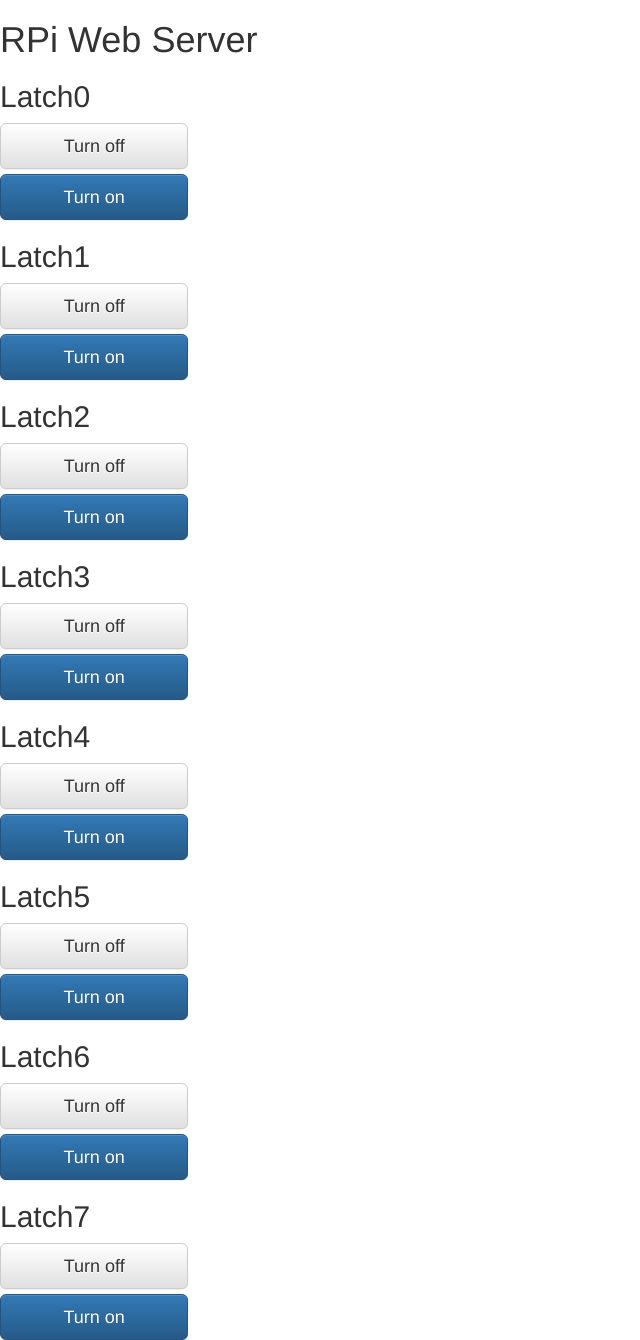
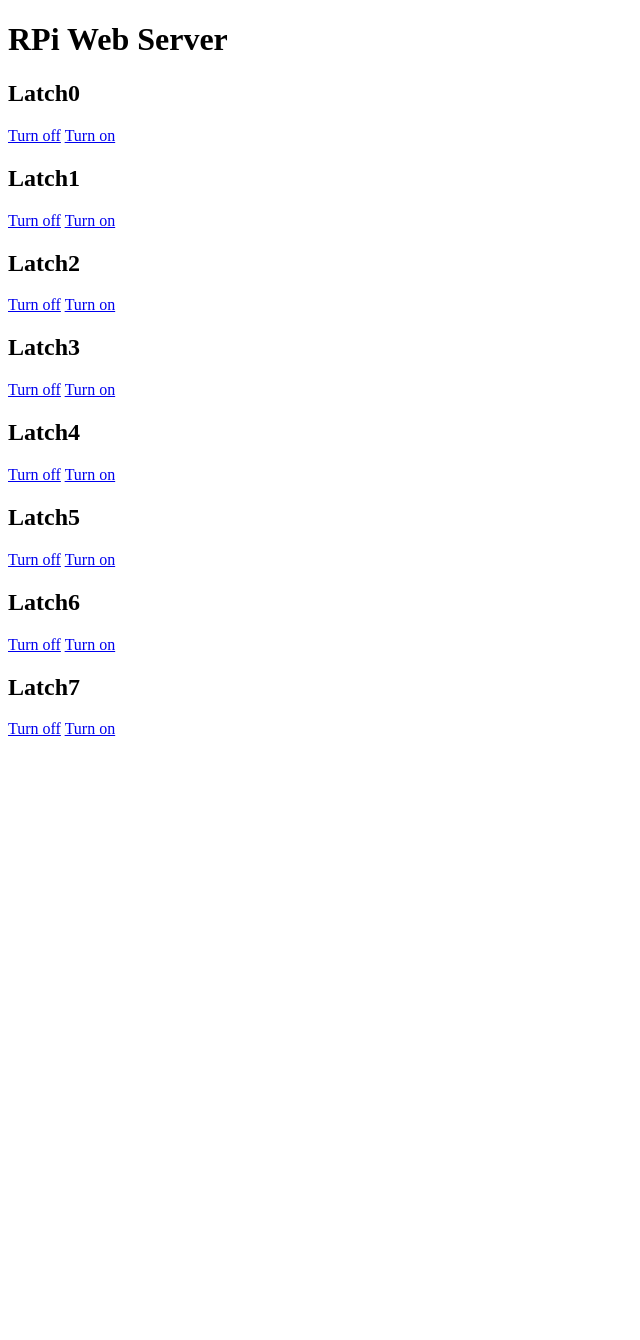
Before and after one commit to chriscparr/RelayController, a Flask app: page / in a window 1280 px wide. Shown: the whole page, without its empty margins (0-640 px from the left). After the commit the page ends 736 px from the top, so only its background shows below. Run offline with Flask 2, Linux system fonts and the light colour scheme; some libraries are stand-ins or nearby versions.

Commit message:
Removed external links to stylesheets - these will not work if we're offline!

```diff
--- a/templates/main.html
+++ b/templates/main.html
@@ -1,12 +1,6 @@
 <!DOCTYPE html>
 <head>
    <title>RPi Web Server</title>
-   <!-- Latest compiled and minified CSS -->
-   <link rel="stylesheet" href="https://maxcdn.bootstrapcdn.com/bootstrap/3.3.6/css/bootstrap.min.css" integrity="sha384-
-1q8mTJOASx8j1Au+a5WDVnPi2lkFfwwEAa8hDDdjZlpLegxhjVME1fgjWPGmkzs7" crossorigin="anonymous">
-   <!-- Optional theme -->
-   <link rel="stylesheet" href="https://maxcdn.bootstrapcdn.com/bootstrap/3.3.6/css/bootstrap-theme.min.css" integrity="s
-ha384-fLW2N01lMqjakBkx3l/M9EahuwpSfeNvV63J5ezn3uZzapT0u7EYsXMjQV+0En5r" crossorigin="anonymous">
    <!-- Latest compiled and minified JavaScript -->
    <script src="https://maxcdn.bootstrapcdn.com/bootstrap/3.3.6/js/bootstrap.min.js" integrity="sha384-0mSbJDEHialfmuBBQP
 6A4Qrprq5OVfW37PRR3j5ELqxss1yVqOtnepnHVP9aJ7xS" crossorigin="anonymous"></script>
```
